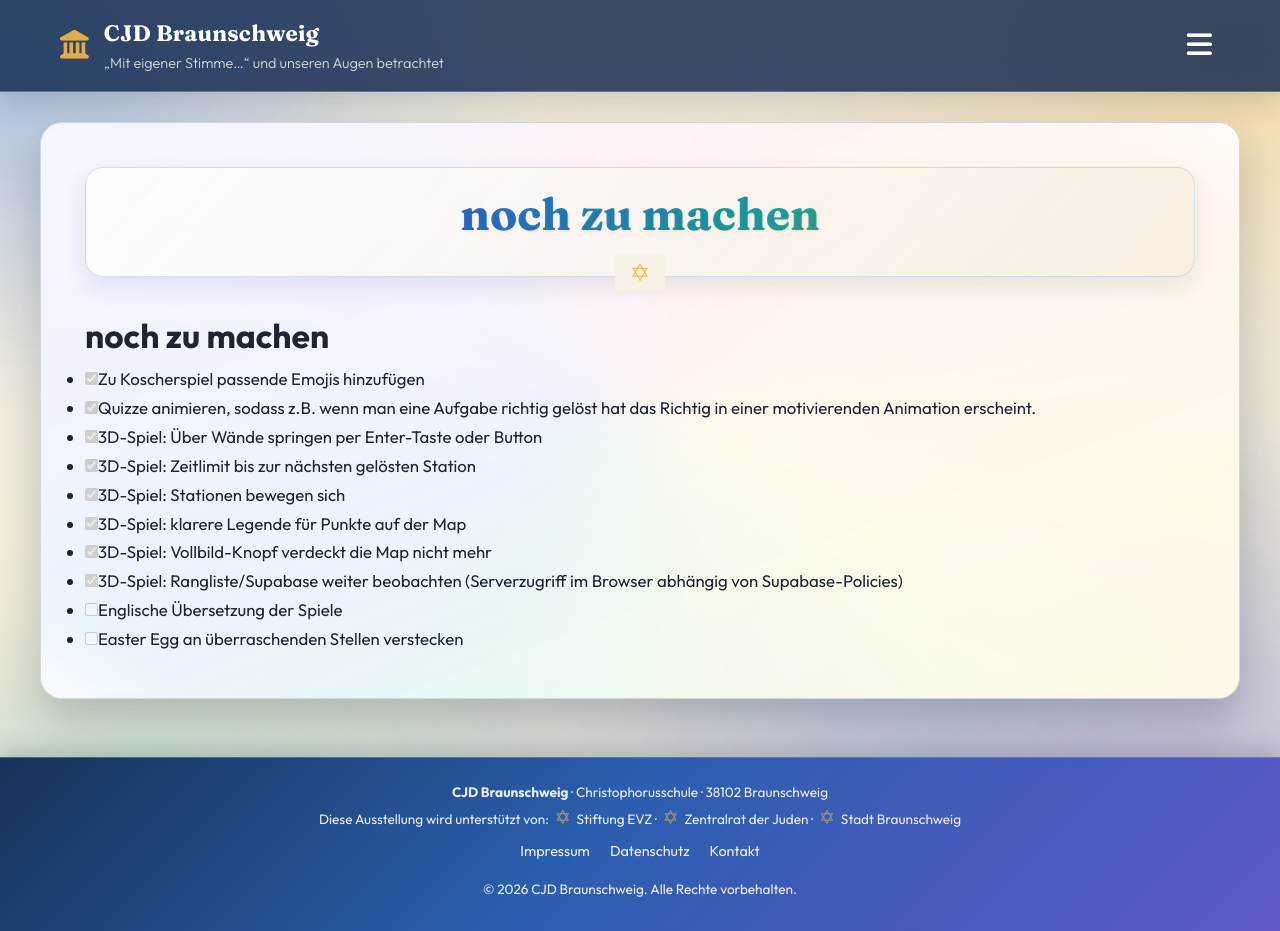
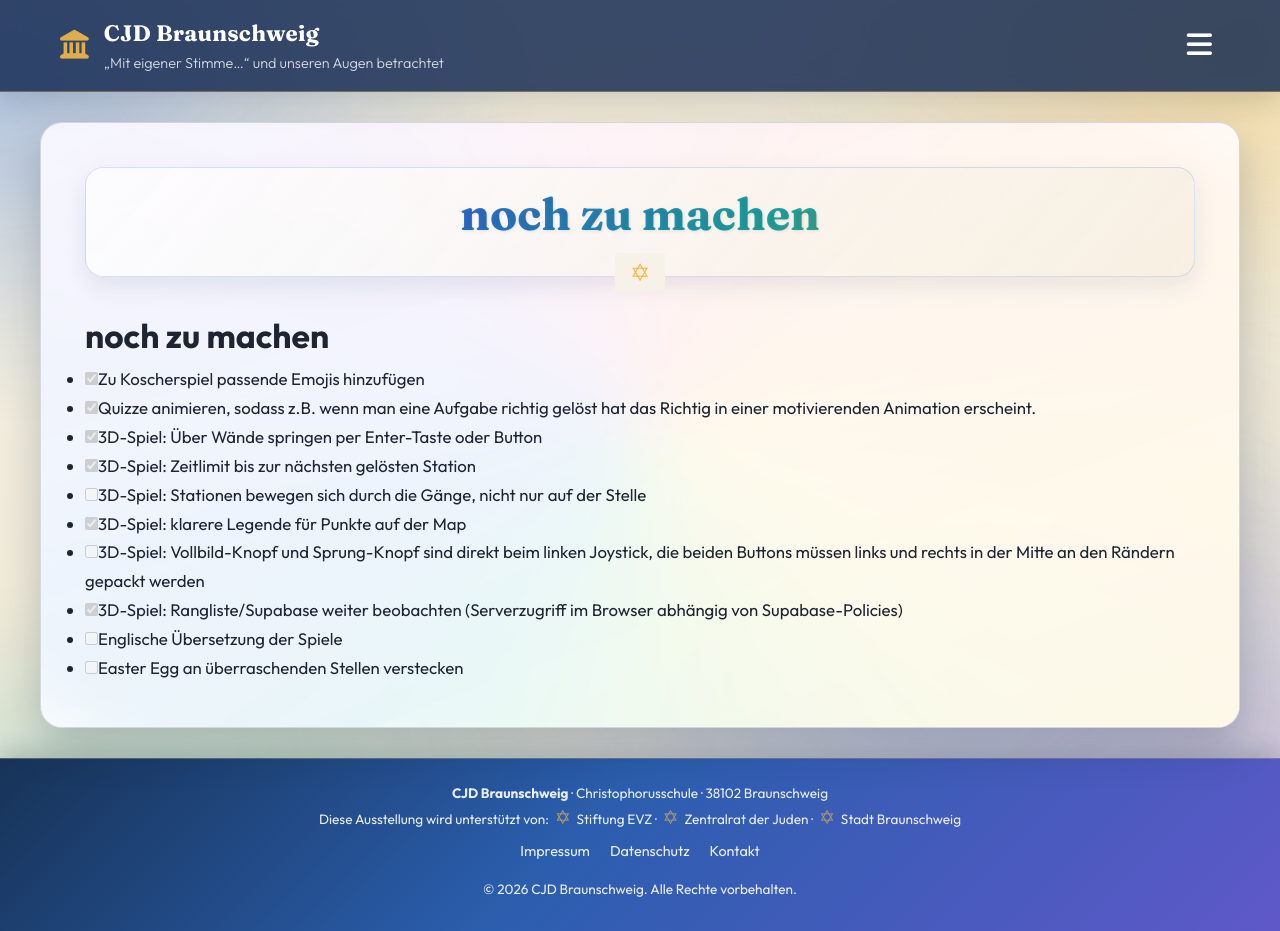
Before and after one commit to stolpersteinebs/stolpersteinebs.github.io, a Jekyll site: the page built from nochzumachen.md, in a window 1280 px wide and 931 px high. Built offline with Jekyll 4.4.1, drawn with Linux system fonts in a browser that asks for light colours.

Commit message:
Update nochzumachen.md

```diff
--- a/nochzumachen.md
+++ b/nochzumachen.md
@@ -9,9 +9,9 @@ layout: default
 - [x] Quizze animieren, sodass z.B. wenn man eine Aufgabe richtig gelöst hat das Richtig in einer motivierenden Animation erscheint.
 - [x] 3D-Spiel: Über Wände springen per Enter-Taste oder Button
 - [x] 3D-Spiel: Zeitlimit bis zur nächsten gelösten Station
-- [x] 3D-Spiel: Stationen bewegen sich
+- [ ] 3D-Spiel: Stationen bewegen sich durch die Gänge, nicht nur auf der Stelle
 - [x] 3D-Spiel: klarere Legende für Punkte auf der Map
-- [x] 3D-Spiel: Vollbild-Knopf verdeckt die Map nicht mehr
+- [ ] 3D-Spiel: Vollbild-Knopf und Sprung-Knopf sind direkt beim linken Joystick, die beiden Buttons müssen links und rechts in der Mitte an den Rändern gepackt werden
 - [x] 3D-Spiel: Rangliste/Supabase weiter beobachten (Serverzugriff im Browser abhängig von Supabase-Policies)
 - [ ] Englische Übersetzung der Spiele
 - [ ] Easter Egg an überraschenden Stellen verstecken
```
